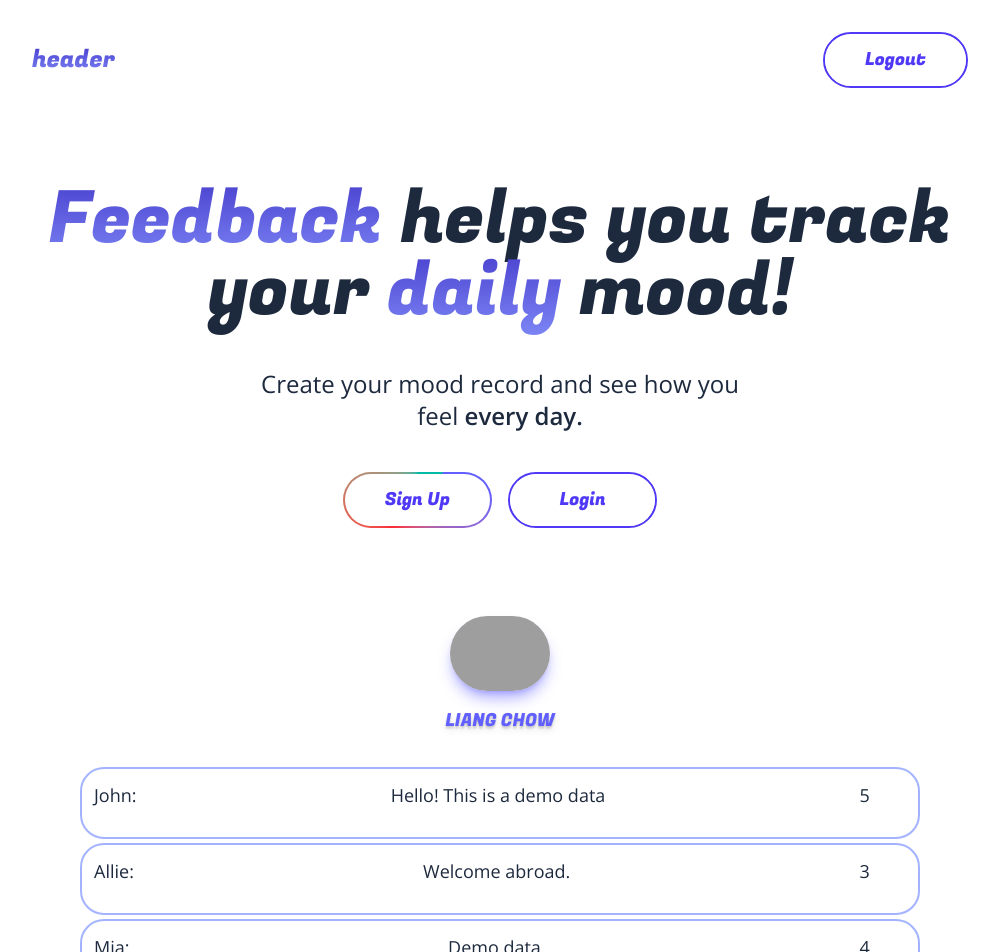
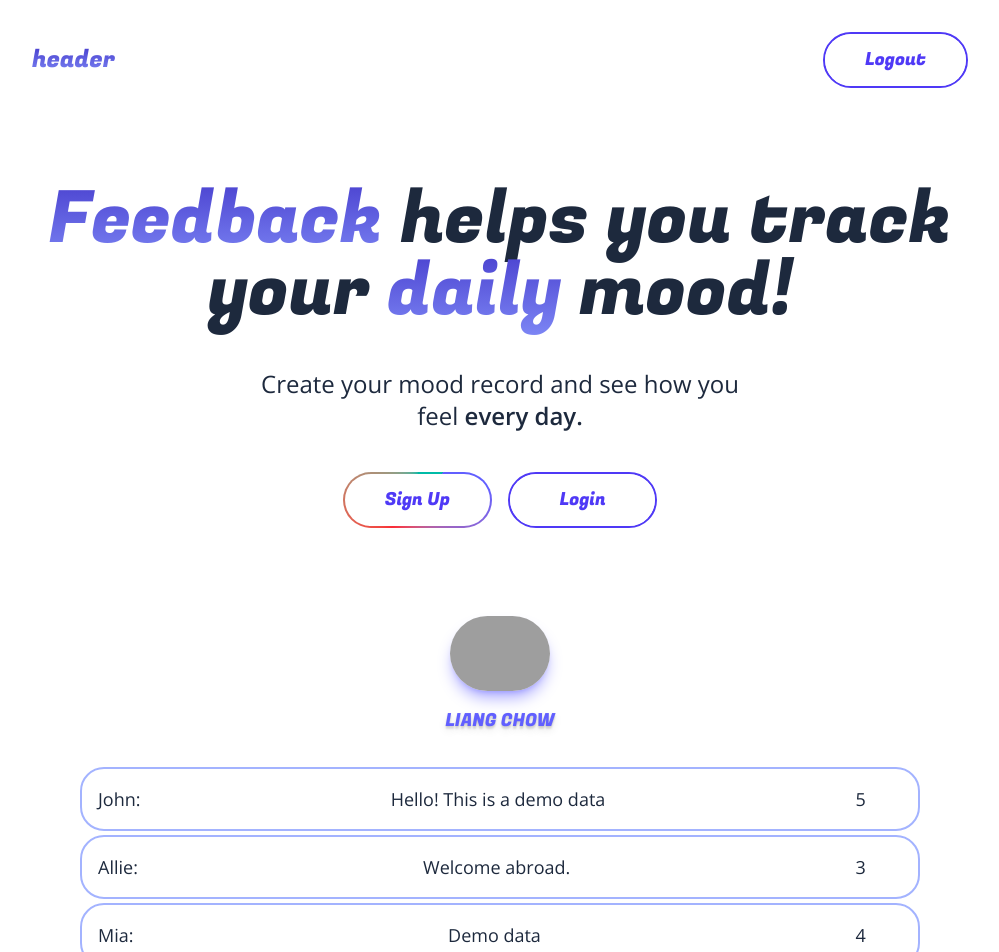
Before and after one commit to liangchow/full-stack-feedback, a Next.js app: page / in a window 1280 px wide. Shown: the top 952 px of the page, without its empty margins (140-1139 px from the left). Built offline with nearby package versions, Linux system fonts and the light colour scheme; grey boxes are pictures that could not be loaded.

Commit message:
Update Card

```diff
--- a/components/Card.js
+++ b/components/Card.js
@@ -6,7 +6,7 @@ export default function Card(props) {
     const { children, handleToggleShow, show, index, demo } = props
 
     return (
-        <li className='max-w-[1000px] w-full mx-auto flex justify-between rounded-3xl p-3 border-2 border-solid border-indigo-300 '>
+        <li className='max-w-[1000px] w-full mx-auto flex justify-between rounded-3xl p-2 border-2 border-solid border-indigo-300 '>
             {children}
             <div className={'flex p-2 gap-2 ' + (demo ? ' invisible' : '')}>
                 {/* Show and NoShow button */}
--- a/components/CardList.js
+++ b/components/CardList.js
@@ -10,10 +10,10 @@ export default function CardList(props) {
         {todos.map((todo, todoIndex) => {
             return(
                 <Card {...props} key={todoIndex} index={todoIndex} >
-                  <div className='flex w-full justify-between gap-0.5 '>
-                    <div className='flex'>{todo.peer}:</div>
-                    <div className='flex text-left'>{todo.comment}</div>
-                    <div className='flex'>{todo.rating}</div>
+                  <div className='flex w-full justify-between items-center gap-1 '>
+                    <p className='flex p-2 '>{todo.peer}:</p>
+                    <p className='flex p-2 '>{todo.comment}</p>
+                    <p className='flex p-2 '>{todo.rating}</p>
                   </div>
                 </Card>
             )
```
